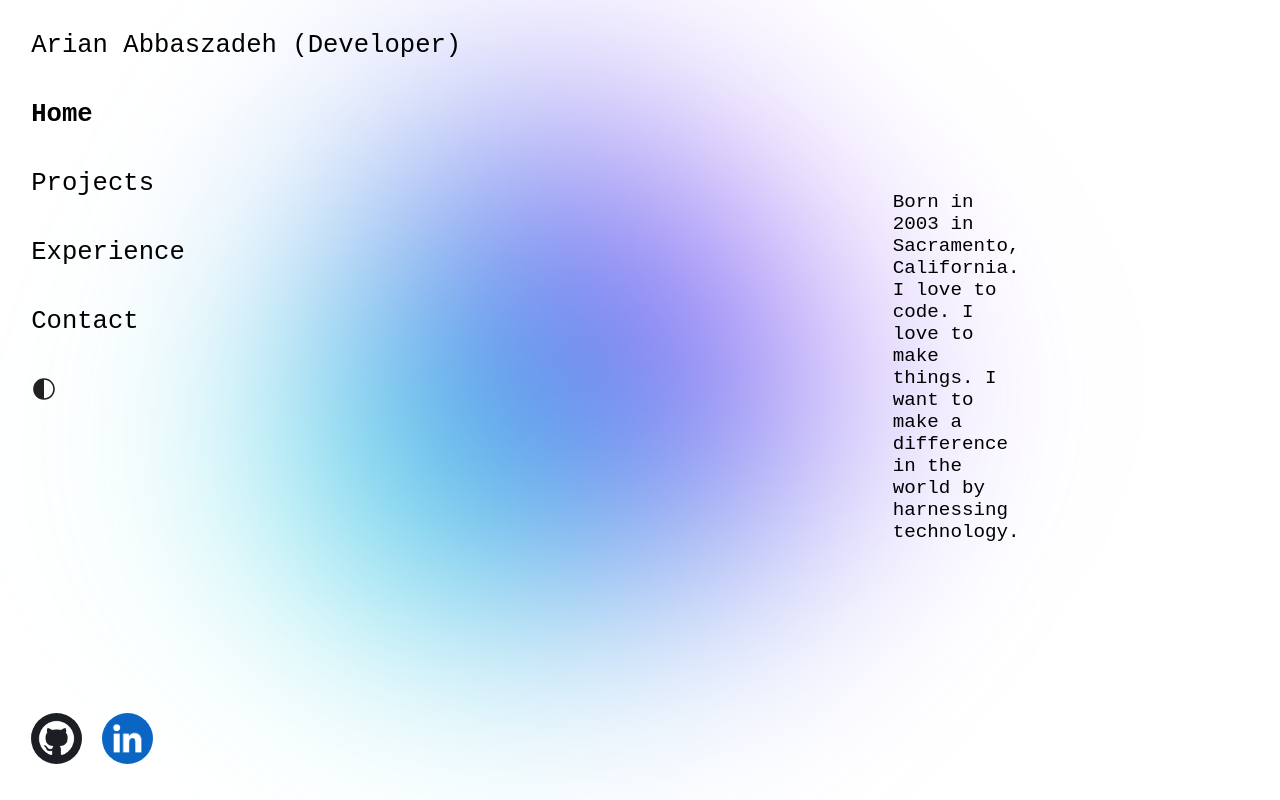
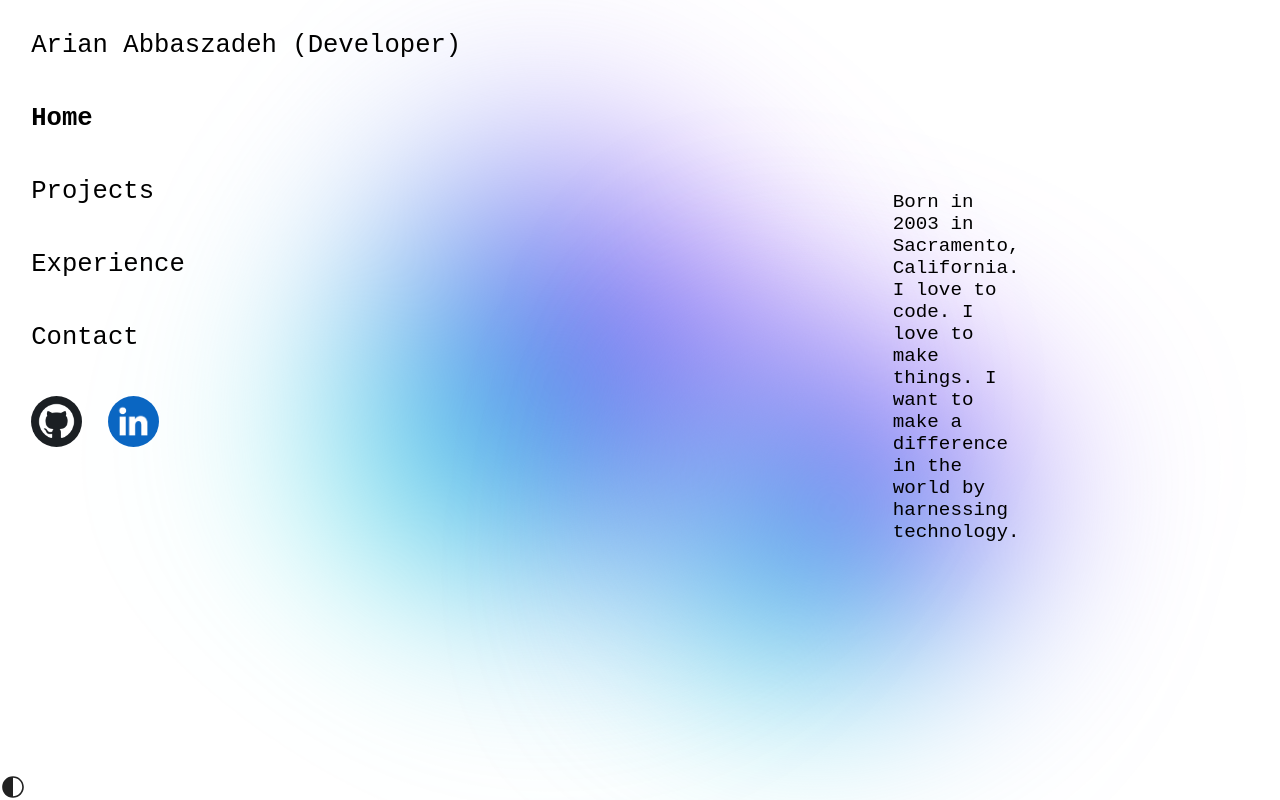
Before and after one commit to ArianAbbaszadeh/Website, a plain HTML site: page index.html in a window 1280 px wide. Drawn offline with nearby package versions, Linux system fonts and the light colour scheme.

Commit message:
made things better

```diff
--- a/index.html
+++ b/index.html
@@ -28,17 +28,18 @@
 			<p id="contact" class="menu-item selectable reactive" onclick= "selection(this.id)">
 				Contact
 			</p>
-			<img id="light" class="view-mode" src="icons/mode_icon.svg" onclick="changeViewMode(this.id)">
+			<div class="links menu-item">
+				<a target="_blank" href="https://github.com/ArianAbbaszadeh" ><img class="link" src="icons/github_icon.jpg"></a>
+				<a target="_blank" href="https://www.linkedin.com/in/arian-abbaszadeh-904b69212/">
+					<img class="link" src="icons/linkedin_icon.jpg">
+				</a>
+			</div>
+		</div>
 
-		</div>
-		<div class="links">
-			<a target="_blank" href="https://github.com/ArianAbbaszadeh" ><img class="link" src="icons/github_icon.jpg"></a>
-			<a target="_blank" href="https://www.linkedin.com/in/arian-abbaszadeh-904b69212/">
-				<img class="link" src="icons/linkedin_icon.jpg">
-			</a>
-		</div>
 		<div id="content-div" class = "content">
 		</div>
+		<img id="light" class="view-mode" src="icons/mode_icon.svg" onclick="changeViewMode(this.id)">
 		<div class="background"></div>
+		<div class="background background-2"></div>
 	</body>
 </html>
--- a/index.js
+++ b/index.js
@@ -25,14 +25,14 @@ function changeViewMode(mode){
         document.documentElement.style.setProperty('--bgcolor', '#000000');
         document.documentElement.style.setProperty('--mode', 1);
         document.documentElement.style.setProperty('--gradient', 'linear-gradient(20deg, #8BC6EC, #B721FF 50%, #ffffff 50%)');
-        document.documentElement.style.setProperty('--gradient-2', 'linear-gradient(20deg, #c85555, #ffaa21 50%, #ffffff 50%)');
+        document.documentElement.style.setProperty('--gradient-2', 'linear-gradient(20deg, #c85555, #b700ff 50%, #ffffff 50%)');
         document.getElementById(mode).id = "dark";
     } else if(mode == "dark"){
         document.documentElement.style.setProperty('--color', '#0');
         document.documentElement.style.setProperty('--bgcolor', '#ffffff');
         document.documentElement.style.setProperty('--mode', 0);
         document.documentElement.style.setProperty('--gradient', 'linear-gradient(20deg, #8BC6EC, #B721FF 50%, #000000 50%)');
-        document.documentElement.style.setProperty('--gradient-2', 'linear-gradient(20deg, #c85555, #ffaa21 50%, #000000 50%)');
+        document.documentElement.style.setProperty('--gradient-2', 'linear-gradient(20deg, #c85555, #b700ff 50%, #000000 50%)');
         document.getElementById(mode).id = "light";
     }
 }
--- a/styles.css
+++ b/styles.css
@@ -9,7 +9,7 @@
 	--gradient-2: linear-gradient(
 		20deg,
 		#c85555,
-		#ffaa21 50%,
+		#b700ff 50%,
 		black 50%);
 	--mode: 0;
 }
@@ -26,6 +26,9 @@ body{
 }
 
 .view-mode{
+	position: fixed;
+	left: 0;
+	bottom: 0;
 	transition: 0.5s;
 	transform: rotate(calc(var(--mode) * 180deg));
 	filter: invert(var(--mode));
@@ -102,8 +105,9 @@ body{
 }
 
 .menu-item{
+	width: fit-content;
 	margin-top: 0;
-	margin-bottom: 40px;
+	margin-bottom: 5.5vh;
 }
 
 .name{
@@ -124,12 +128,7 @@ body{
 }
 
 .links{
-	margin: calc(3* (1vh + 1vw)/2);
 	display: block;
-	position: fixed;
-	bottom: 0;
-	left: 0;
-	z-index: 99;
 }
 
 
@@ -163,9 +162,19 @@ body{
   border-radius: 30% 70% 70% 30% / 30% 30% 70% 70%;
 }
 
+.background-2{
+	bottom: 10vh;
+	left: 50vw;
+	width: 50vh;
+	height: 50vh;
+	z-index: -99;
+	animation: rotate 40s cubic-bezier(1, 0.3, 0.3, 1) alternate infinite;
+
+}
+
 @keyframes rotate {
   0% {
-    transform: rotate(0deg) scale(1);
+    transform: rotate(0deg) scale(0.8);
   }
   100% {
     transform: rotate(360deg) scale(1.5);
@@ -269,7 +278,7 @@ body{
 	float: right;
 	clear: both;
 	color: var(--color)	;
-	background-color: rgb(142, 174, 235);
+	background-color: cornflowerblue;
 	font-weight:bold;
 	border-color: var(--color);
 	transition: 0.15s
@@ -279,11 +288,11 @@ body{
 .contact-submit:hover{
 	box-shadow: 0 5px 0 0;
 	transform: translateY(-5px);
-	background-color: cornflowerblue;
+	background-color: rgb(63, 124, 237);
 }
 
 .contact-submit:active{
-	background-color: rgb(45, 112, 235);
+	background-color: rgb(26, 99, 234);
 	box-shadow: 0 0 0 0;
 	transform: translateY(0);
 }
```
